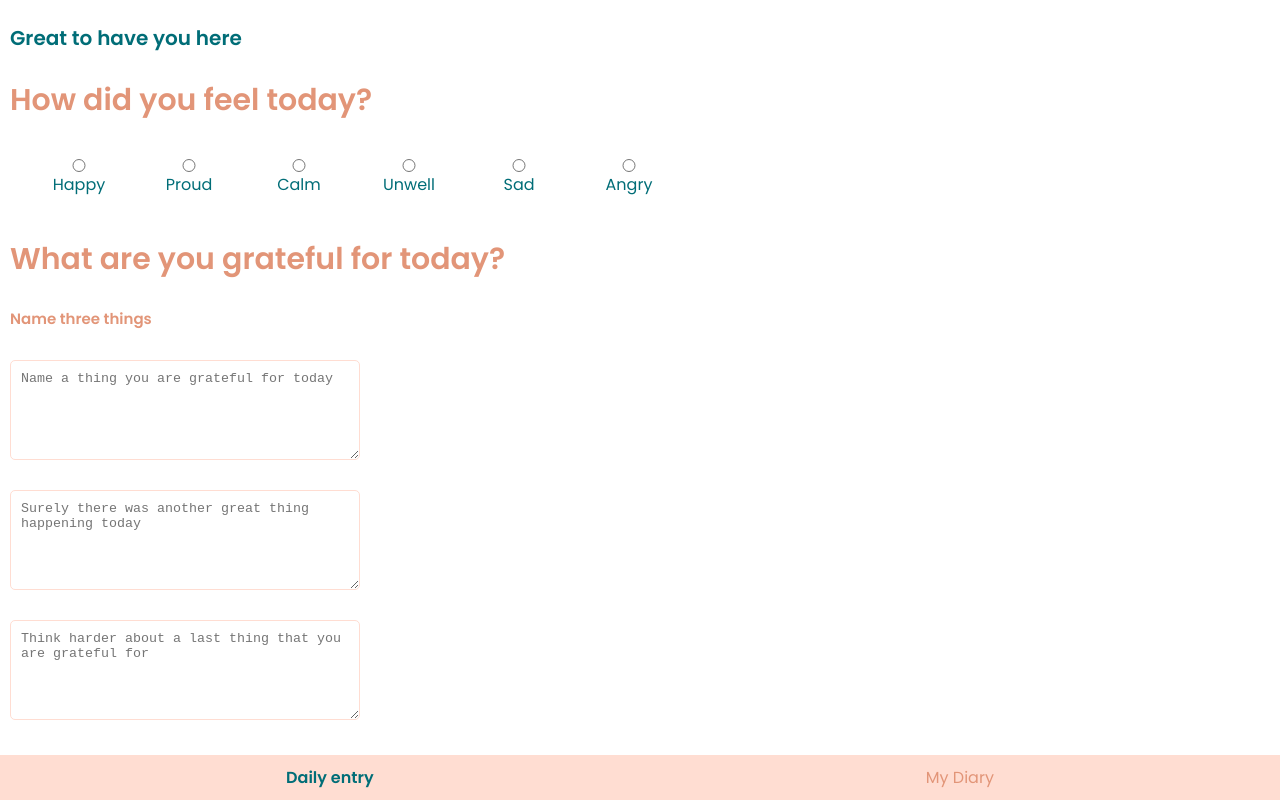
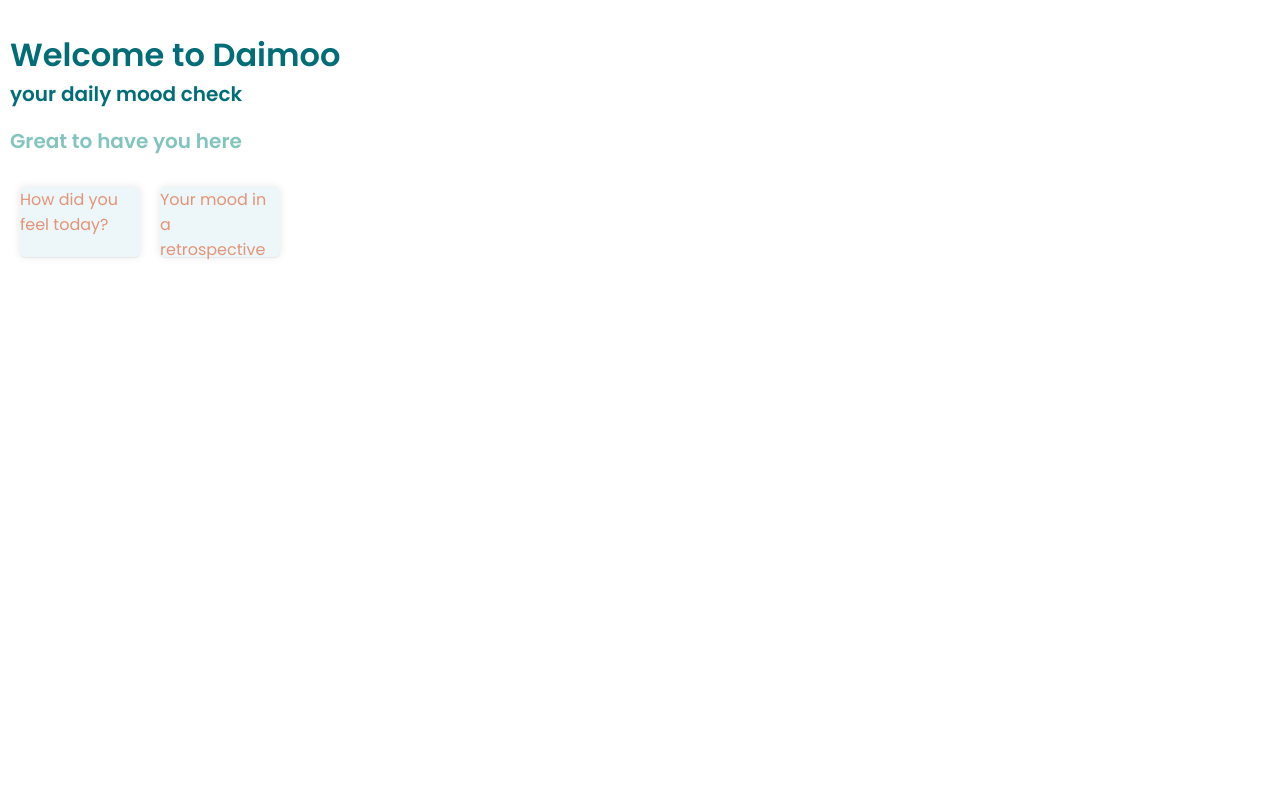
Before and after one commit to ckskr/capstone-project, a Next.js app: page / in a window 1280 px wide. Shown: the top 800 px of the page. Built offline with nearby package versions, Linux system fonts and the light colour scheme.

Commit message:
add welcome page

```diff
--- a/src/Hooks/useStore.js
+++ b/src/Hooks/useStore.js
@@ -1,9 +1,6 @@
 import create from 'zustand';
-import {persist} from 'zustand/middleware';
 
-const useStore = create(
-	persist(
-		set => ({
+const useStore = create(set => ({
 	entries: [],
 	addEntry: entry => {
 		set(state => {
@@ -16,11 +13,5 @@ const useStore = create(
 			return {entries: state.entries.filter(entry => entry.id !== id)};
 		});
 	},
-		}),
-		{
-			name: 'Entries', // unique name
-			getStorage: () => localStorage,
-		}
-	)
-);
+}));
 export default useStore;
--- a/src/pages/index.js
+++ b/src/pages/index.js
@@ -1,13 +1,66 @@
-import Form from '../components/Form/Form';
-import Headline1 from '../components/Headline/Headline1';
-import Navigation from '../components/Navigation/Navigation';
+import dynamic from 'next/dynamic';
+import Link from 'next/link';
+import {useRouter} from 'next/router';
+import styled from 'styled-components';
 
-export default function HomePage() {
+export default function StartPage() {
+	const DynamicWrapper = dynamic(() => import('../components/styledWrapper'), {
+		ssr: false,
+	});
+	const router = useRouter();
 	return (
-		<>
-			<Headline1 />
-			<Form />
-			<Navigation />
-		</>
+		<DynamicWrapper>
+			<StyledH1>
+				Welcome to Daimoo
+				<div>your daily mood check</div>
+				<h2>Great to have you here</h2>
+			</StyledH1>
+			<StyledBox>
+				<Link href="./form">
+					<StyledLink active={router.pathname === '/index'}>
+						How did you feel today?
+					</StyledLink>
+				</Link>
+
+				<Link href="./diary">
+					<StyledLink active={router.pathname === '/diary'}>
+						Your mood in a retrospective
+					</StyledLink>
+				</Link>
+			</StyledBox>
+		</DynamicWrapper>
 	);
 }
+
+const StyledH1 = styled.h1`
+	color: var(--turq);
+	& div {
+		color: var(--turq);
+		font-size: 20px;
+	}
+	& h2 {
+		color: var(--turq_light);
+		font-size: 20px;
+	}
+`;
+
+const StyledLink = styled.a`
+	display: flex;
+	flex-wrap: wrap;
+	width: 120px;
+	height: 70px;
+	margin: 10px;
+	border-radius: 5px;
+	background-color: var(--neutral);
+	box-shadow: rgba(17, 17, 26, 0.05) 0 1px 0, rgba(17, 17, 26, 0.1) 0 0 8px;
+	color: var(--salmon);
+
+	&:hover {
+		font-weight: 1000;
+	}
+`;
+
+const StyledBox = styled.div`
+	display: flex;
+	flex-wrap: wrap;
+`;
```
Also changed, not shown: src/pages/form.js (added, +13 -0 lines). Lines whose indentation alone changed are shown as unchanged.
